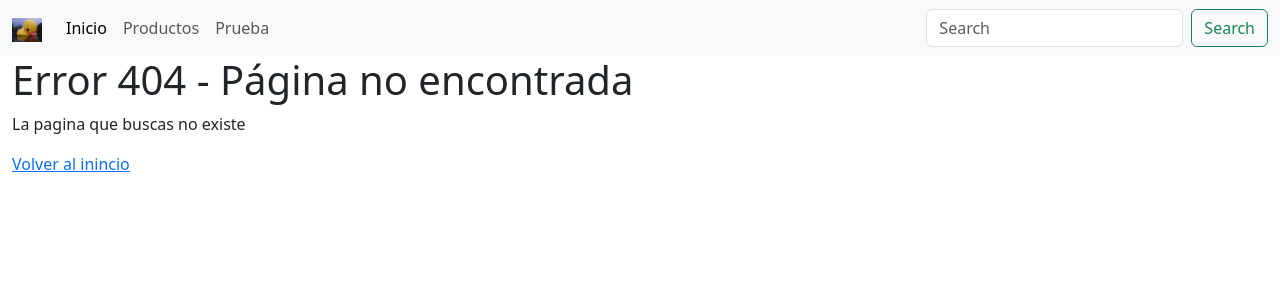
After one commit to josehermosillaa/DJangoParte1, a Django app: template clase3_4/demo/app/templates/404.html in a window 1280 px wide. The commit adds this page. Shown: the top 300 px of the page. Run offline with Django 5.2, Linux system fonts and the light colour scheme; the template is opened without the code that fills it, so the values that code supplies are empty.

Commit message:
added changes clase 3_4

```diff
--- /dev/null
+++ b/clase3_4/demo/app/templates/404.html
@@ -0,0 +1,10 @@
+{% extends 'base.html' %}
+
+{% block title %}Productos disponibles{% endblock %}
+
+
+{% block content %}
+    <h1>Error 404 - Página no encontrada</h1>
+    <p>La pagina que buscas no existe</p>
+    <a href="{% url 'pagina_inicio' %}">Volver al inincio</a>
+{%endblock %}
--- a/clase3_4/demo/app/templates/base.html
+++ b/clase3_4/demo/app/templates/base.html
@@ -31,6 +31,9 @@
                     </li>
                     <li class="nav-item">
                         <a class="nav-link" href="{% url 'lista_productos'%}">Productos</a>
+                    </li>
+                    <li class="nav-item">
+                        <a class="nav-link" href="{% url 'prueba'%}">Prueba</a>
                     </li>
                 </ul>
                 <form class="d-flex" role="search">
--- a/clase3_4/demo/app/urls.py
+++ b/clase3_4/demo/app/urls.py
@@ -1,8 +1,13 @@
 from django.urls import path
-from .views import lista_productos, home
-
+from .views import lista_productos, home, prueba, ejemplo_error
+from django.conf.urls import handler404
 
 urlpatterns = [
     path('',lista_productos, name='lista_productos' ),
     path('inicio/',home, name='pagina_inicio' ),
+    path('prueba/',prueba, name='prueba' ),
+    path("test/",ejemplo_error, name="ejemplo")
+
 ]
+
+handler404 = 'app.views.error_404'
--- a/clase3_4/demo/demo/settings.py
+++ b/clase3_4/demo/demo/settings.py
@@ -104,7 +104,7 @@ AUTH_PASSWORD_VALIDATORS = [
 # Internationalization
 # https://docs.djangoproject.com/en/6.0/topics/i18n/
 
-LANGUAGE_CODE = 'en-us'
+LANGUAGE_CODE = 'es-cl'
 
 TIME_ZONE = 'UTC'
 
```
Also changed, not shown: clase3_4/demo/app/templates/prueba.html (added, +17 -0 lines), clase3_4/demo/app/views.py (+20 -1 lines).
